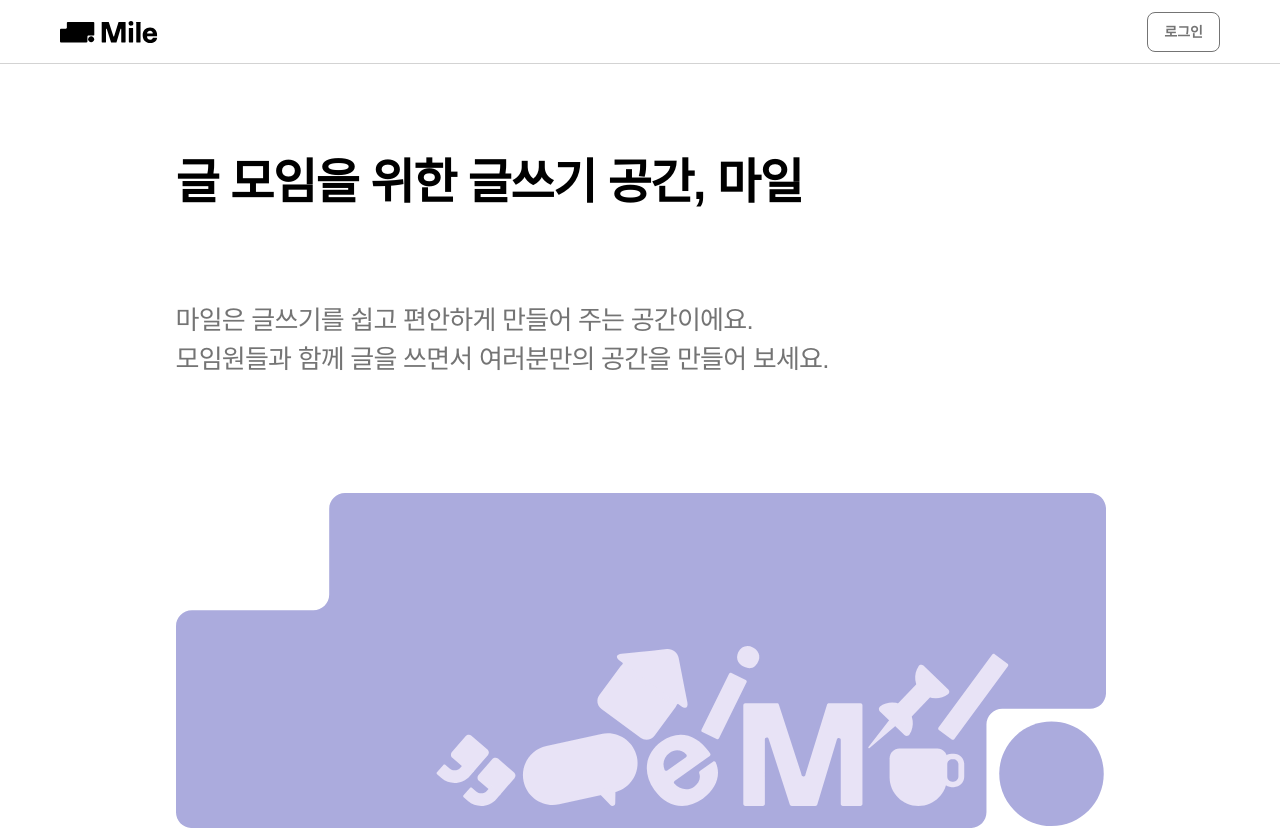
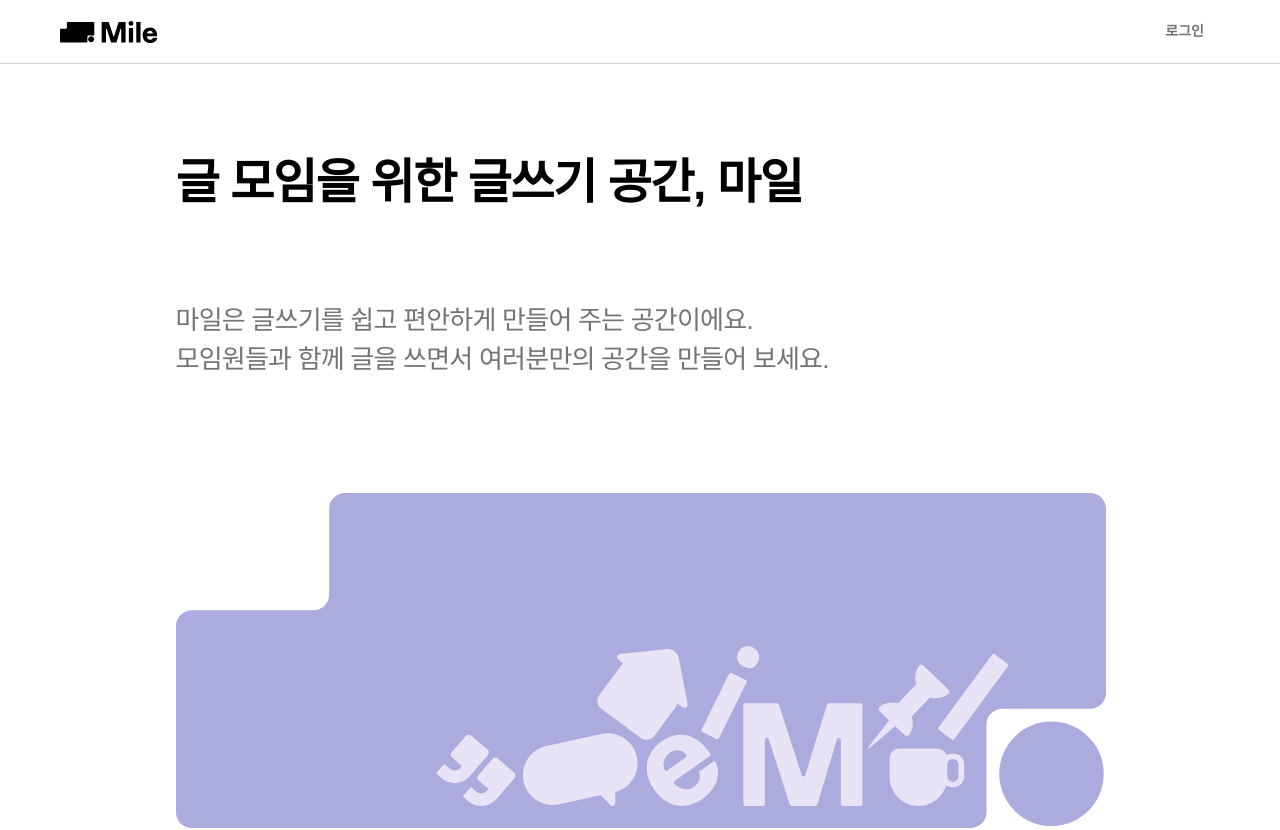
Before and after one commit to Mile-Writings/Mile-Client, a React (Vite) app: page / in a window 1280 px wide. Shown: the top 830 px of the page. Built offline with nearby package versions, Linux system fonts and the light colour scheme; no server answers; a web font is replaced by a local one; what emotion-reset would draw is missing.

Commit message:
style: 로그아웃 버튼 스타일 수정 & gap 조정

```diff
--- a/src/components/commons/Header.tsx
+++ b/src/components/commons/Header.tsx
@@ -126,13 +126,14 @@ const HeaderWrapper = styled.div`
 
 const HeaderLayout = styled.div`
   display: flex;
+  gap: 2rem;
   align-items: center;
   height: 6.4rem;
 `;
 
 const HeaderBtnContainer = styled.div`
   display: flex;
-  gap: 1.2rem;
+  gap: 2rem;
   align-items: center;
   height: 6.4rem;
 `;
--- a/src/components/commons/LogInOutBtn.tsx
+++ b/src/components/commons/LogInOutBtn.tsx
@@ -1,7 +1,5 @@
 import styled from '@emotion/styled';
 import { ReactNode } from 'react';
-
-import theme from '../../styles/theme';
 
 type LogInOutPropTypes = {
   children: ReactNode;
@@ -20,13 +18,12 @@ const LogInOutWrapper = styled.button`
   color: ${({ theme }) => theme.colors.gray70};
 
   cursor: pointer;
-  border: 1px solid ${theme.colors.gray70};
   border-radius: 8px;
 
   :hover {
     color: ${({ theme }) => theme.colors.mainViolet};
 
-    border: 1px solid ${theme.colors.mainViolet};
+    background-color: ${({ theme }) => theme.colors.gray10};
   }
 
   ${({ theme }) => theme.fonts.button3}
--- a/src/pages/groupFeed/components/MyGroupBtn.tsx
+++ b/src/pages/groupFeed/components/MyGroupBtn.tsx
@@ -18,7 +18,6 @@ const MyGroupBtnWrapper = styled.button`
   justify-content: center;
   width: 9.5rem;
   height: 4rem;
-  margin-right: 2rem;
   padding: 1rem 1.6rem;
 
   color: ${({ theme }) => theme.colors.gray70};
```
